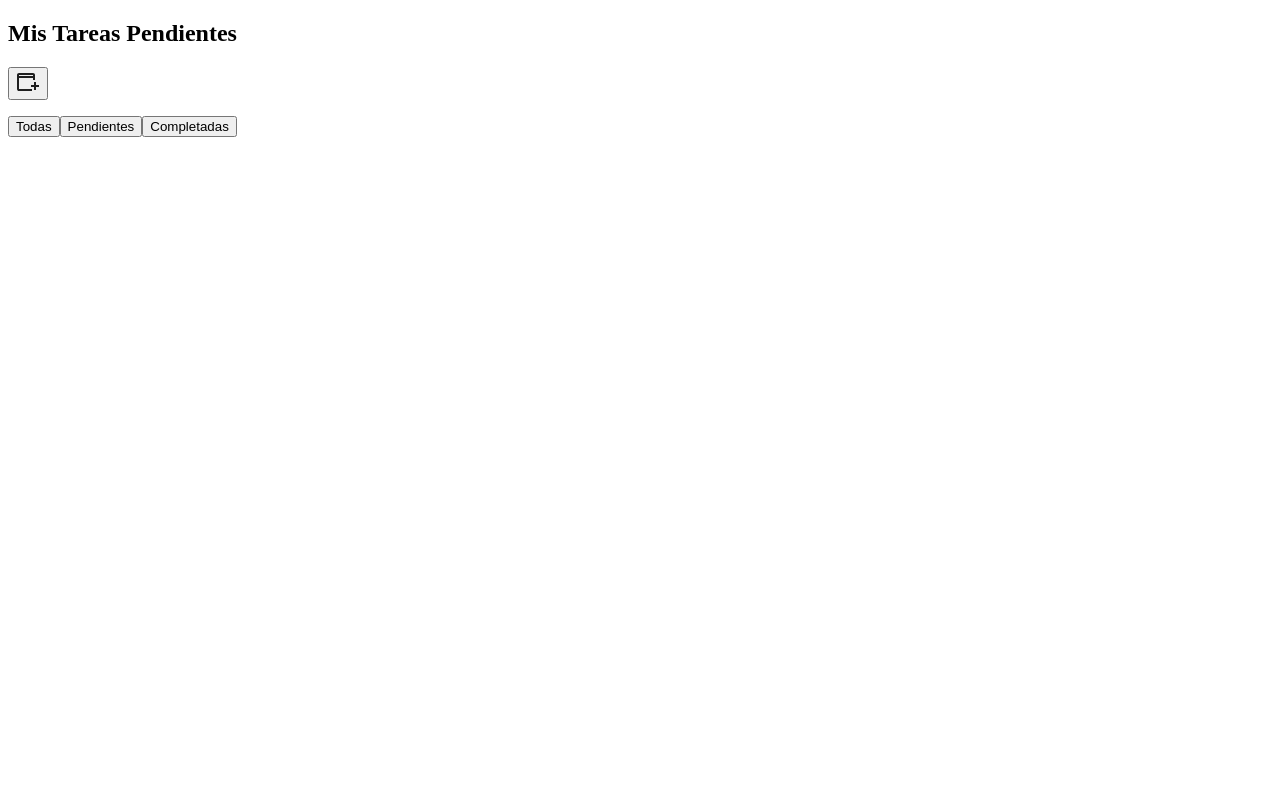
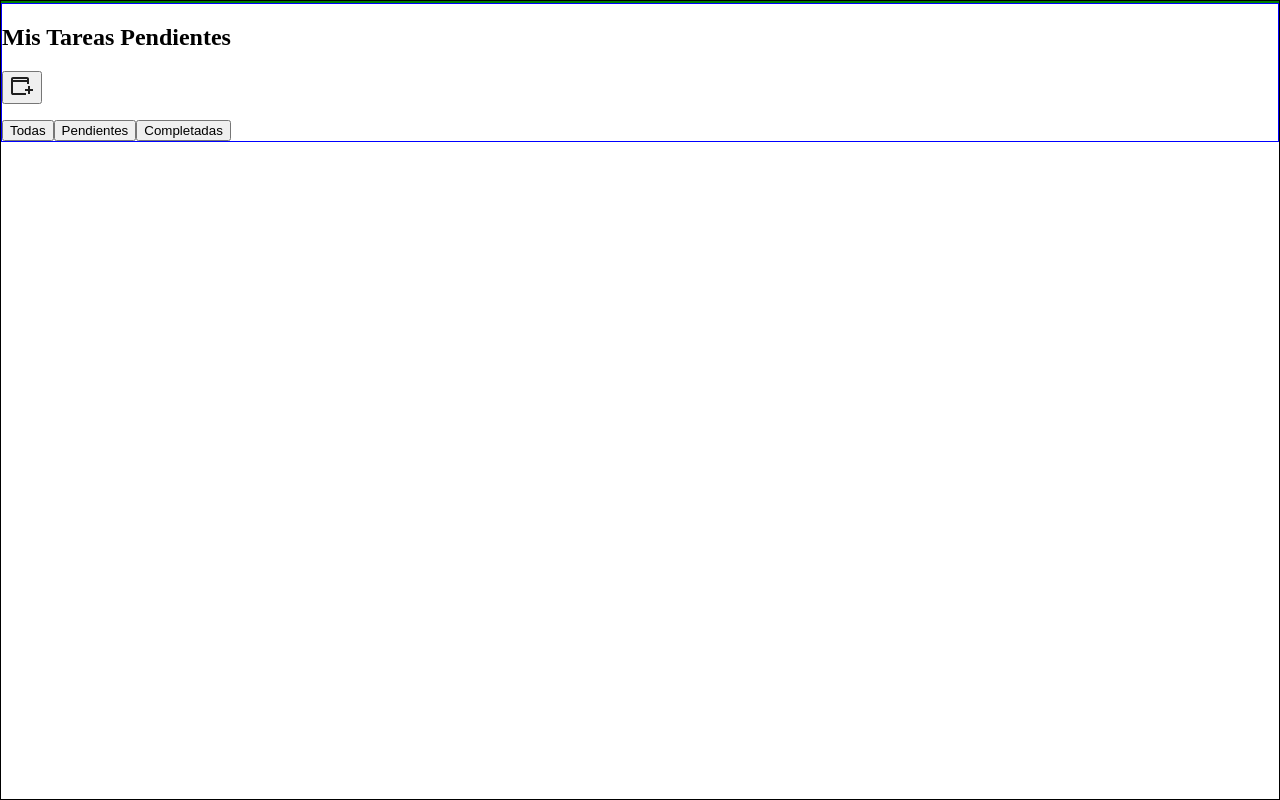
Before and after one commit to eber-dev/To-Do-List, a website built with webpack: page src/template.html in a window 1280 px wide. Built offline with nearby package versions, Linux system fonts and the light colour scheme.

Commit message:
Estilos base

```diff
--- a/src/styles.css
+++ b/src/styles.css
@@ -1,3 +1,26 @@
 * {
     box-sizing: border-box;
 }
+
+body {
+    display: flex;
+    margin: 0;
+    padding: 0;
+    height: 100vh;
+}
+
+.container {
+    border: 1px solid black;
+    height: 100vh;
+    width: 100%;
+}
+
+.titulo {
+    border: 1px solid green;
+    display: flex;
+    flex-direction: column;
+}
+
+.app {
+    border: 1px solid blue;
+}
```
